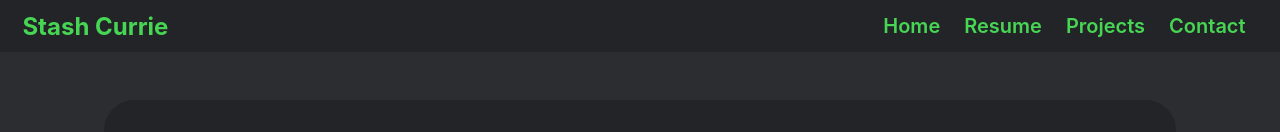
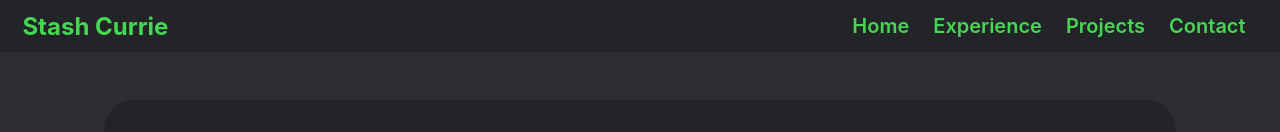
Before and after one commit to StashC/PersonalWebsite, a React (Create React App) app: page / in a window 1280 px wide. Shown: the top 132 px of the page. Built offline with nearby package versions, Linux system fonts and the light colour scheme.

Commit message:
Fix Top Bar links

```diff
--- a/src/Components/TopBar/TopBar.tsx
+++ b/src/Components/TopBar/TopBar.tsx
@@ -17,10 +17,13 @@ const TopBar = () => {
           <a className="TopBarLink" onClick={() => scrollTo("PersonalProfile")}>
             Home
           </a>
-          <a className="TopBarLink" onClick={() => scrollTo("PersonalProfile")}>
-            Resume
+          <a className="TopBarLink" onClick={() => scrollTo("ResumeSection")}>
+            Experience
           </a>
-          <a className="TopBarLink" onClick={() => scrollTo("ProjectGallery")}>
+          <a
+            className="TopBarLink"
+            onClick={() => scrollTo("ProjectGalleryTitle")}
+          >
             Projects
           </a>
           <a
--- a/src/Containers/ProjectGallery/ProjectGallery.tsx
+++ b/src/Containers/ProjectGallery/ProjectGallery.tsx
@@ -13,7 +13,9 @@ const ProjectGallery = ({}) => {
 
   return (
     <div id="ProjectGallery" className="ProjectGallery">
-      <h2 className="MainSectionHeader">Projects</h2>
+      <h2 id="ProjectGalleryTitle" className="MainSectionHeader">
+        Projects
+      </h2>
       <div className="ProjectCardContainer">
         {ProjectData.map((data) => {
           return (
```
